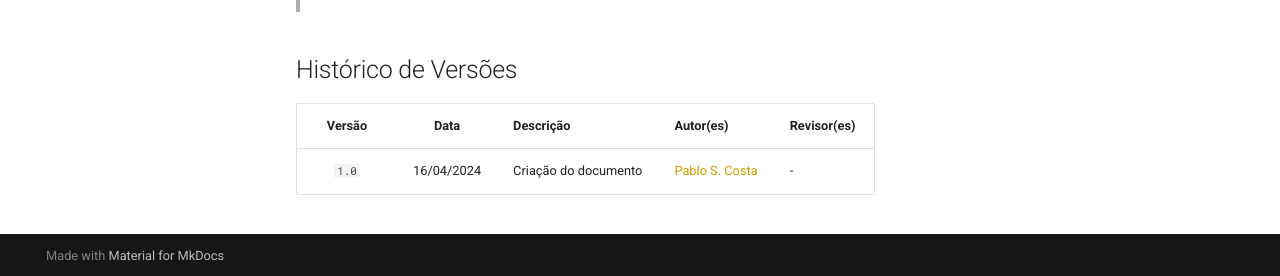
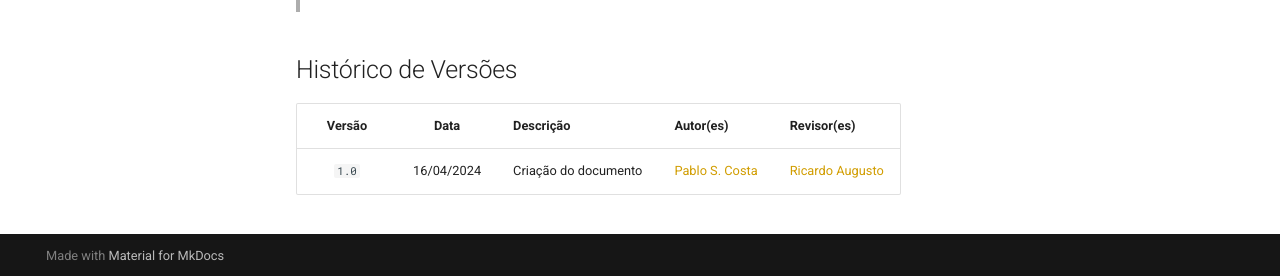
Before and after one commit to Requisitos-de-Software/2024.1-Serasa, an MkDocs documentation site: the page built from docs/elicitacao/personas.md, in a window 1280 px wide and 900 px high, scrolled down 6090 px. Shown: the part 621-897 px from the top of the window. Built offline with MkDocs 1.6.1 and Material for MkDocs 9.7.7, drawn with Linux system fonts in a browser that asks for light colours; comment, search, counter and statistics services are not loaded.

Commit message:
atualizando revisor

```diff
--- a/docs/elicitacao/personas.md
+++ b/docs/elicitacao/personas.md
@@ -155,7 +155,7 @@ Cada projeto tem seu próprio elenco de personas, que tem de três a 12 personas
 
 | Versão | Data | Descrição | Autor(es) | Revisor(es) |
 | :----: | :--: | --------- | ----------- | ------ |
-| `1.0`  | 16/04/2024 | Criação do documento | [Pablo S. Costa][PabloGH]  | - |
+| `1.0`  | 16/04/2024 | Criação do documento | [Pablo S. Costa][PabloGH]  | [Ricardo Augusto](https://www.github.com/avmricardo) |
 
 [PabloGH]: https://github.com/pabloheika
 [tpdne]: https://this-person-does-not-exist.com/pt
```
